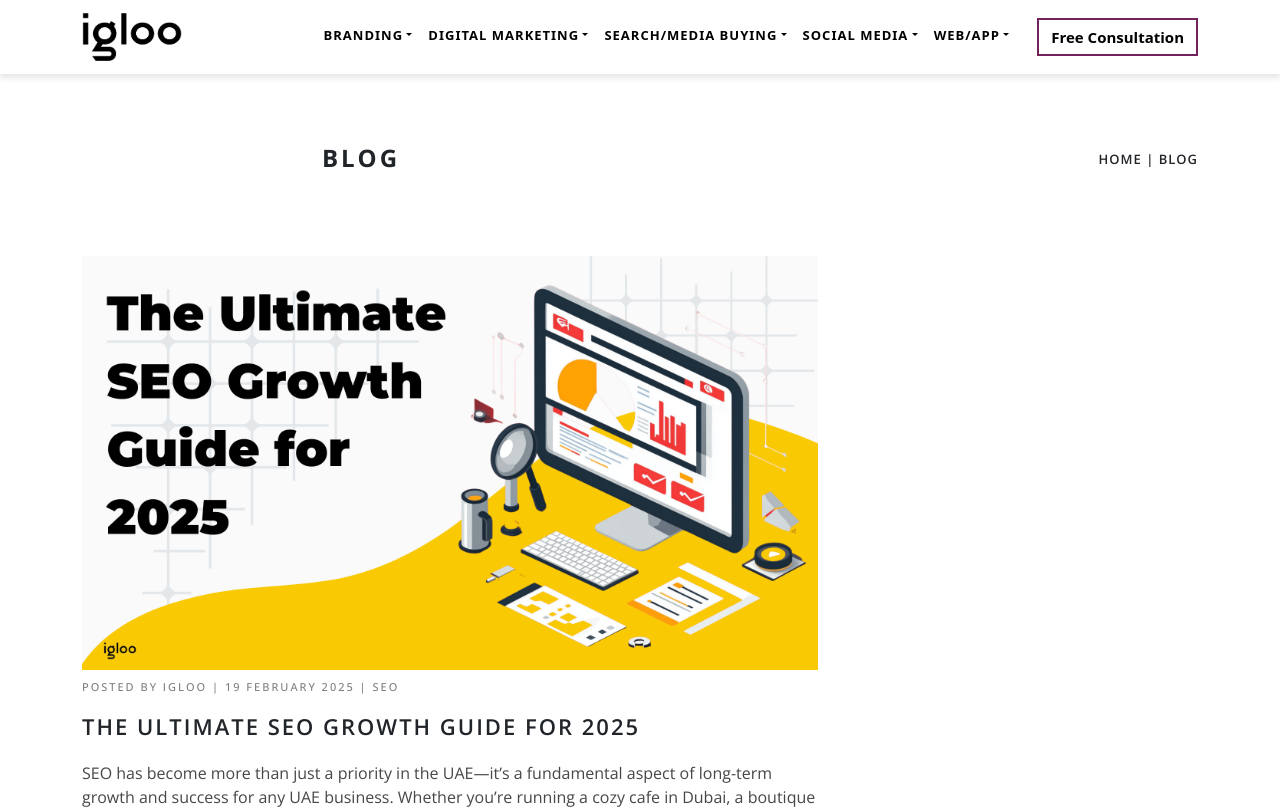
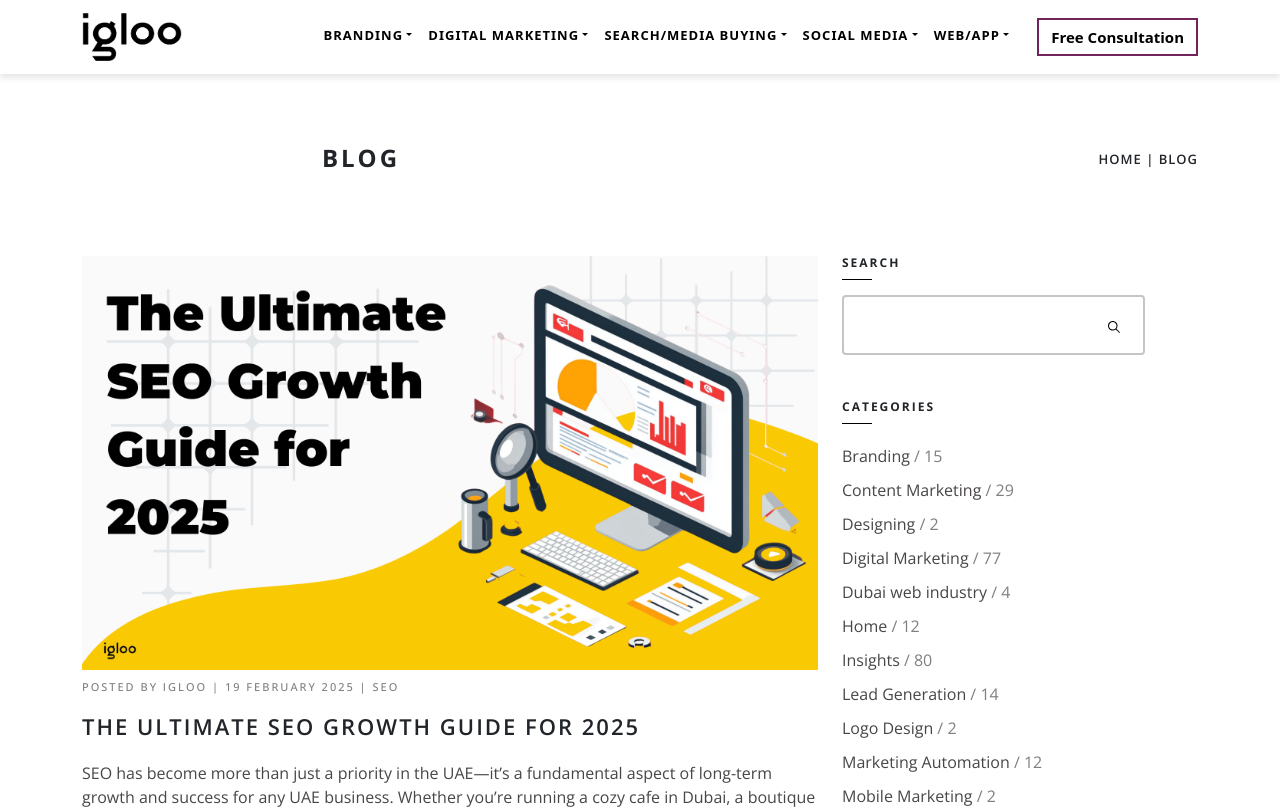
Before and after one commit to sarimsaleem/Igloo, a React (Vite) app: page /blog in a window 1280 px wide. Shown: the top 809 px of the page. Built offline with nearby package versions, Linux system fonts and the light colour scheme.

Commit message:
blog page completed

```diff
--- a/src/pages/about/About.jsx
+++ b/src/pages/about/About.jsx
@@ -1,4 +1,4 @@
-import React from 'react'
+import React, { useEffect } from 'react'
 import "./about.css"
 import { Col, Container, Row } from 'react-bootstrap';
 import LeaderShip from '../../components/leadership/LeaderShip';
@@ -11,6 +11,10 @@ const About = () => {
     { title: "WE LOVE TECHNOLOGY", src: "/assets/images/footercart2.jpg" },
     { title: "WE LOVE WINNING", src: "/assets/images/footercart3.jpg" }
   ];
+
+  useEffect(() => {
+    window.scrollTo(0, 0);
+  }, []);
 
 
   return (
--- a/src/pages/blog/Blog.jsx
+++ b/src/pages/blog/Blog.jsx
@@ -1,4 +1,4 @@
-import React from 'react'
+import React, { useEffect } from 'react'
 import { Col, Container, Row } from 'react-bootstrap'
 import { CiHeart } from "react-icons/ci";
 import { FaRegComment } from "react-icons/fa";
@@ -21,6 +21,11 @@ const Blog = () => {
     { id: 5, src: "/public/assets/images/blog1.png", heading: "The Ultimate SEO Growth Guide for 2025", subheading: "Posted by Igloo | 19 February 2025 | SEO", description: "SEO has become more than just a priority in the UAE—it’s a fundamental aspect of long-term growth and success for any UAE business. Whether you’re running a cozy cafe in Dubai, a boutique shop in Abu Dhabi, or a service-based business in Sharjah, SEO is your secret to success.  From mobile optimization to voice search", btn: "CONTINUE READING" },
 
   ]
+
+  useEffect(() => {
+    window.scrollTo(0, 0);
+  }, []);
+
 
 
   const categories = [
@@ -55,10 +60,9 @@ const Blog = () => {
       <div className="blog">
         <Container>
           <Row>
-            {blogData?.map((item, index) => (
-              <>
             <Col md={8}>
-                  <div className="blog-item">
+              {blogData.map((item) => (
+                <div key={item.id} className="blog-item">
                   <div className="blog-img-container">
                     <img src={item.src} alt="" />
                   </div>
@@ -67,31 +71,41 @@ const Blog = () => {
                     <h1>{item.heading}</h1>
                     <p>{item.description}</p>
                     <div className="icons-parent">
-                        <i><a href=""><CiHeart /><span>Like Likes</span></a></i>
-                        <i><a href=""> <FaRegComment /><span>Leave a comment</span></a></i>
+                      <i>
+                        <a href="">
+                          <CiHeart />
+                          <span>Like Likes</span>
+                        </a>
+                      </i>
+                      <i>
+                        <a href="">
+                          <FaRegComment />
+                          <span>Leave a comment</span>
+                        </a>
+                      </i>
                     </div>
                   </div>
-                    <button className='blog-btn'><a href="">{item.btn}</a></button>
+                  <button className="blog-btn">
+                    <a href="">{item.btn}</a>
+                  </button>
                 </div>
+              ))}
             </Col>
-              </>
-            ))}
-
             <Col md={4}>
               <div className="blog-item2">
-                <h4 className='blog-item2-heading'>
-                  SEARCH
-                </h4>
+                <div className="blog-item2-first-first-sec">
+                  <h4 className="blog-item2-heading">SEARCH</h4>
                   <div className="blog-item2-input-parent">
-                <input className='blog-item2-input' type="text"  />
-                <IoIosSearch />
+                    <input className="blog-item2-input" type="text" />
+                    <button className='blog-item2-input-btn'><IoIosSearch /></button>
+                  </div>
                 </div>
                 <div className="categories-container">
-                  <h4 className='blog-item2-heading'>Categories</h4>
+                  <h4 className="blog-item2-heading">Categories</h4>
                   <ul className="blog-item2-list">
                     {categories.map((category, index) => (
                       <li key={index} className="blog-item2-item">
-                        {category.name} <span className="count">({category.count})</span>
+                        <a href="">{category.name}</a><span className="count"> / {category.count}</span>
                       </li>
                     ))}
                   </ul>
@@ -101,7 +115,6 @@ const Blog = () => {
           </Row>
         </Container>
       </div>
-
     </>
   )
 }
--- a/src/pages/blog/blog.css
+++ b/src/pages/blog/blog.css
@@ -74,3 +74,84 @@
 .blog-item2{
     padding-top: 30px;
 }
+
+.blog-item2-first-first-sec{
+    margin-bottom: 45px;
+}
+
+.blog-item2-heading{
+    font-size: 12px;
+    font-weight: 700;
+    letter-spacing: 2px;
+    text-transform: uppercase;
+    position: relative;
+    padding-bottom: 10px;
+    margin-bottom: 15px;
+
+}
+
+.blog-item2-heading::before {
+    bottom: 0;
+    background: var(--black);
+    height: 1px;
+    content: "";
+    position: absolute;
+    width: 30px;
+}
+
+.blog-item2-input-parent{
+    border-radius: 4px;
+    border-width: 2px;
+    margin-bottom: 0;
+    padding: 15px;
+    border: 2px solid #c6c5c5;
+    letter-spacing: 1px;
+    font-size: 14px;
+    display: flex;
+    -webkit-box-pack: justify;
+    justify-content: space-between;
+    width: 85%;
+}
+
+.blog-item2-input{
+    border: none;
+    width: 90%;
+}
+
+.blog-item2-input-btn{
+    cursor: pointer;
+    z-index: 0;
+    color: #000;
+    margin-right: 0;
+    border: none;
+    background: none;
+    font-size: 16px;
+}
+
+.blog-item2-input-btn::before{
+    cursor: pointer;
+    font-size: 16px;
+}
+
+.count{
+    color: var(--text-color);
+}
+
+.blog-item2-list{
+    list-style: none;
+    margin: 0;
+    padding: 0;
+}
+
+.blog-item2-list li {
+    padding: 5px 0;
+    text-decoration: none;
+    color: var(--sub-text);
+    cursor: pointer;
+}
+.blog-item2-list li a{
+    padding: 5px 0;
+    text-decoration: none;
+    color: var(--sub-text);
+    cursor: pointer;
+}
--- a/src/pages/careers/Careers.jsx
+++ b/src/pages/careers/Careers.jsx
@@ -1,4 +1,4 @@
-import React, { useState } from 'react';
+import React, { useEffect, useState } from 'react';
 import "./careers.css";
 import { Col, Container, Row } from 'react-bootstrap';
 
@@ -8,6 +8,10 @@ const Careers = () => {
     const toggleReadMore = () => {
         setIsExpanded(!isExpanded);
     };
+      useEffect(() => {
+        window.scrollTo(0, 0);
+      }, []);
+
 
     return (
         <>
```
Lines whose indentation alone changed are shown as unchanged.
